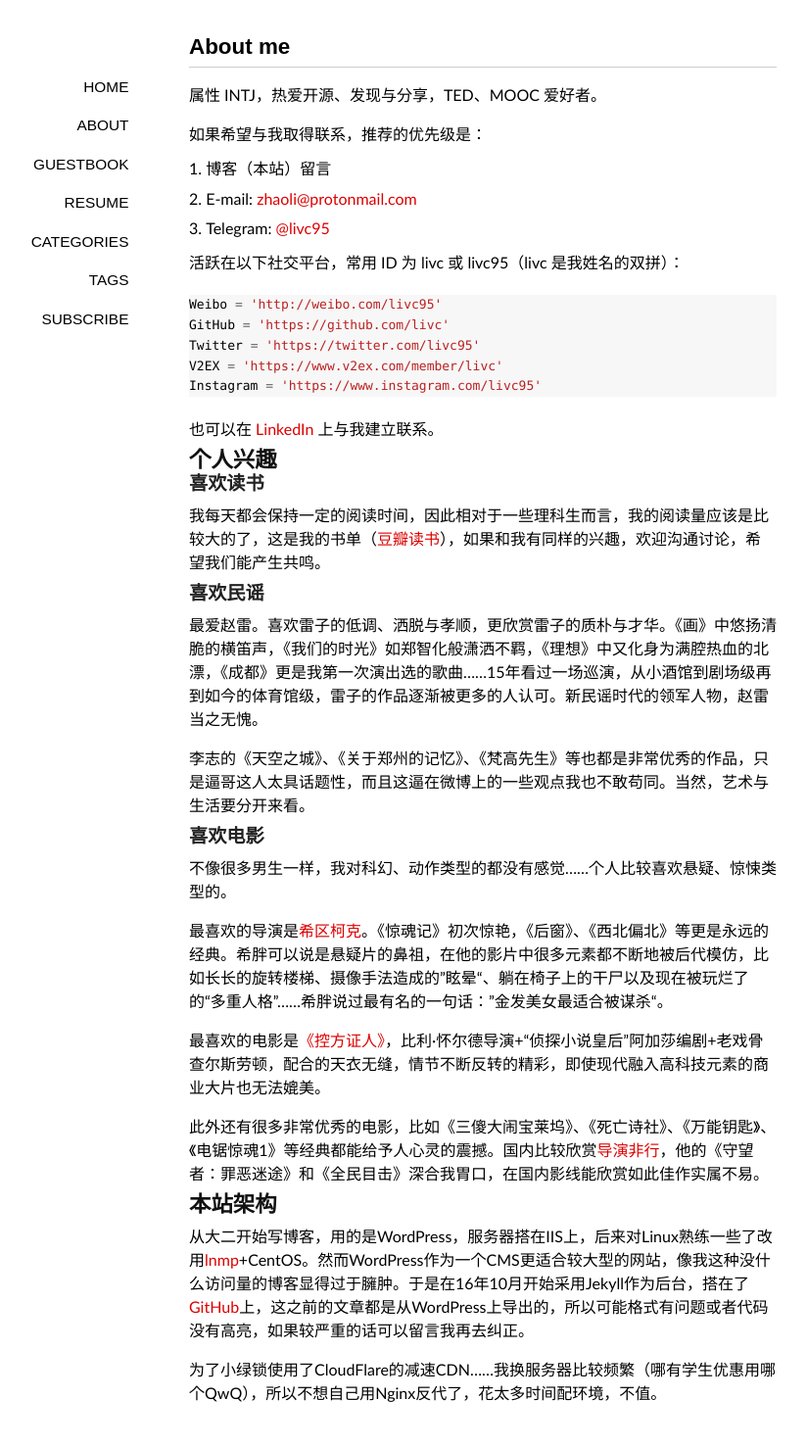
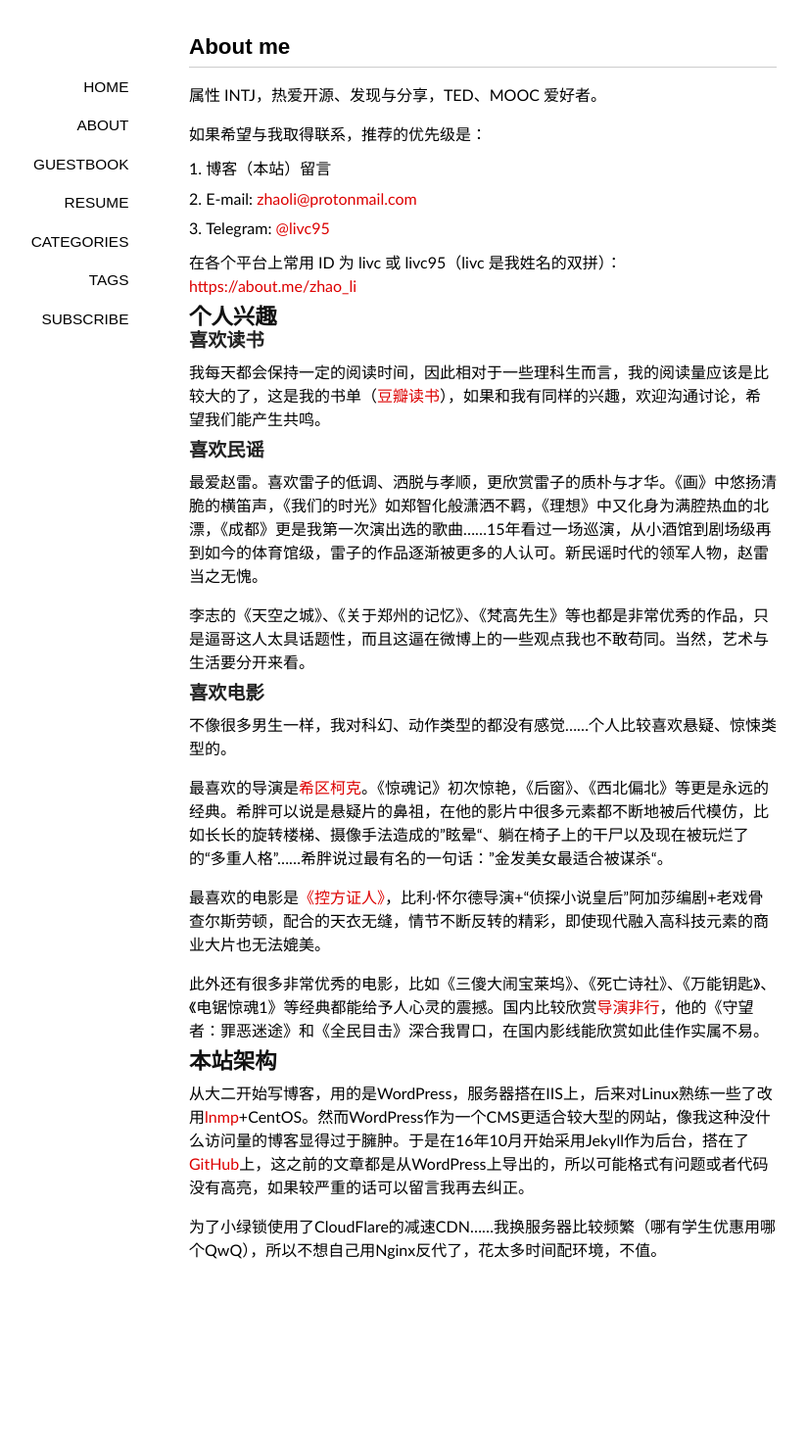
Before and after one commit to livc/livc.github.io, a Jekyll site: the page built from about/index.md, in a window 1280 px wide. Shown: the whole page at 98% size, without its empty margins (147-971 px from the left). Built offline with Jekyll 4.4.1, drawn with Linux system fonts in a browser that asks for light colours; nearby versions of some CDN libraries; some web fonts are replaced; after the commit the page ends 1332 px from its top, so only the background shows below that.

Commit message:
update about

````diff
--- a/about/index.md
+++ b/about/index.md
@@ -11,18 +11,7 @@
 2. E-mail: <zhaoli@protonmail.com>
 3. Telegram: [@livc95](https://t.me/livc95)
 
-活跃在以下社交平台，常用 ID 为 livc 或 livc95（livc 是我姓名的双拼）：
-
-```bash
-Weibo = 'http://weibo.com/livc95'
-GitHub = 'https://github.com/livc'
-Twitter = 'https://twitter.com/livc95'
-V2EX = 'https://www.v2ex.com/member/livc'
-Instagram = 'https://www.instagram.com/livc95'
-```
-
-也可以在 [LinkedIn](https://cn.linkedin.com/in/zhao-li-655254106) 上与我建立联系。
-
+在各个平台上常用 ID 为 livc 或 livc95（livc 是我姓名的双拼）：<https://about.me/zhao_li>
 
 ## 个人兴趣
 
````
